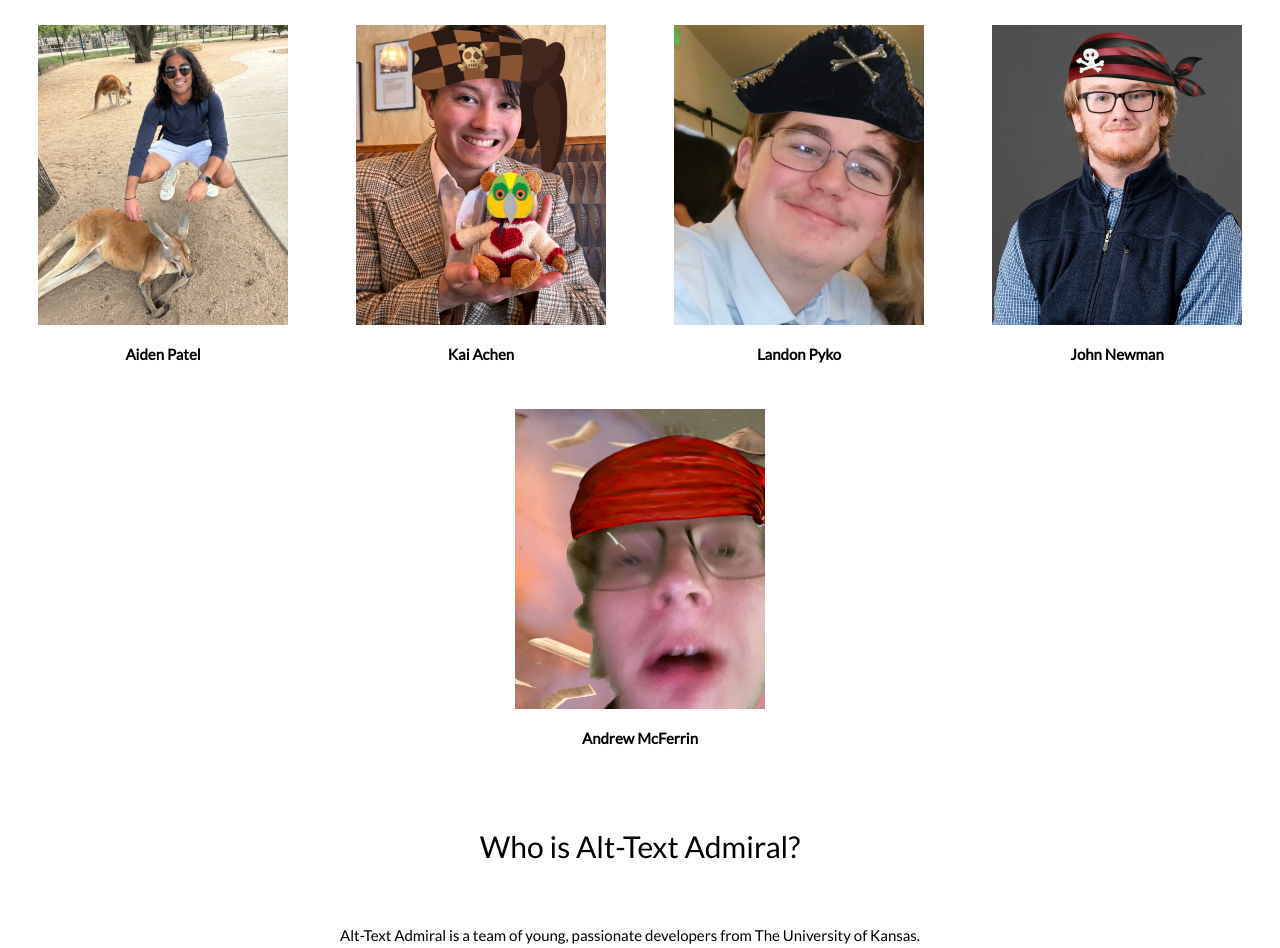
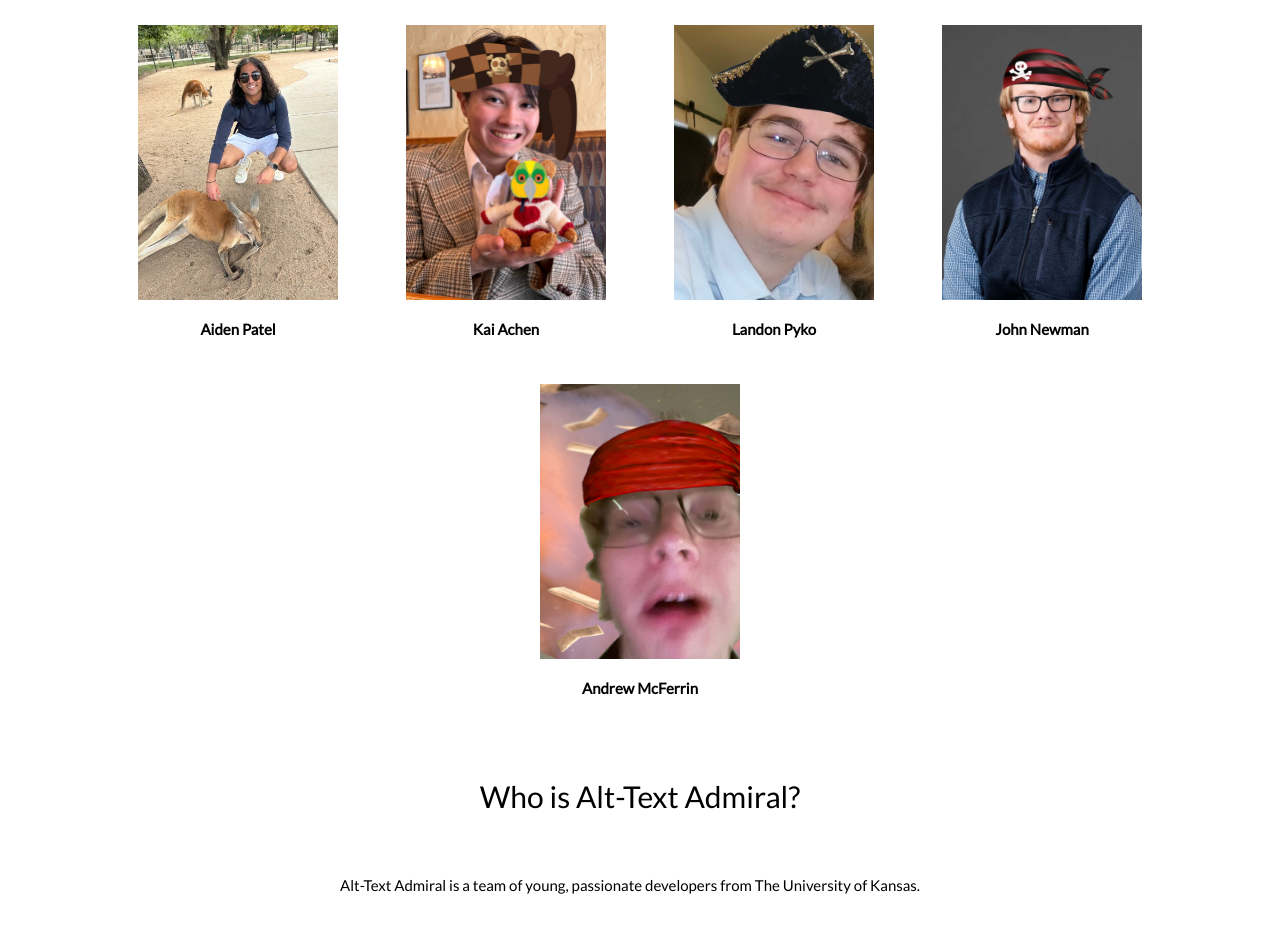
Before and after one commit to kaicachen/Alt-Text-Admiral, a Flask app: page /about in a window 1280 px wide. Shown: the part 212-1160 px from the top of the page. Run offline with Flask 3, Linux system fonts and the light colour scheme.

Commit message:
Fixed image sizes for smaller screens

```diff
--- a/app/templates/about.html
+++ b/app/templates/about.html
@@ -15,8 +15,8 @@
         .fa-anchor,.fa-coffee {font-size:200px}
 
     .team-img {
-        height: 300px;
-        width: 250px;
+        height: 275px;
+        width: 200px;
         object-fit: cover;
         margin: 8px;
     }
```
